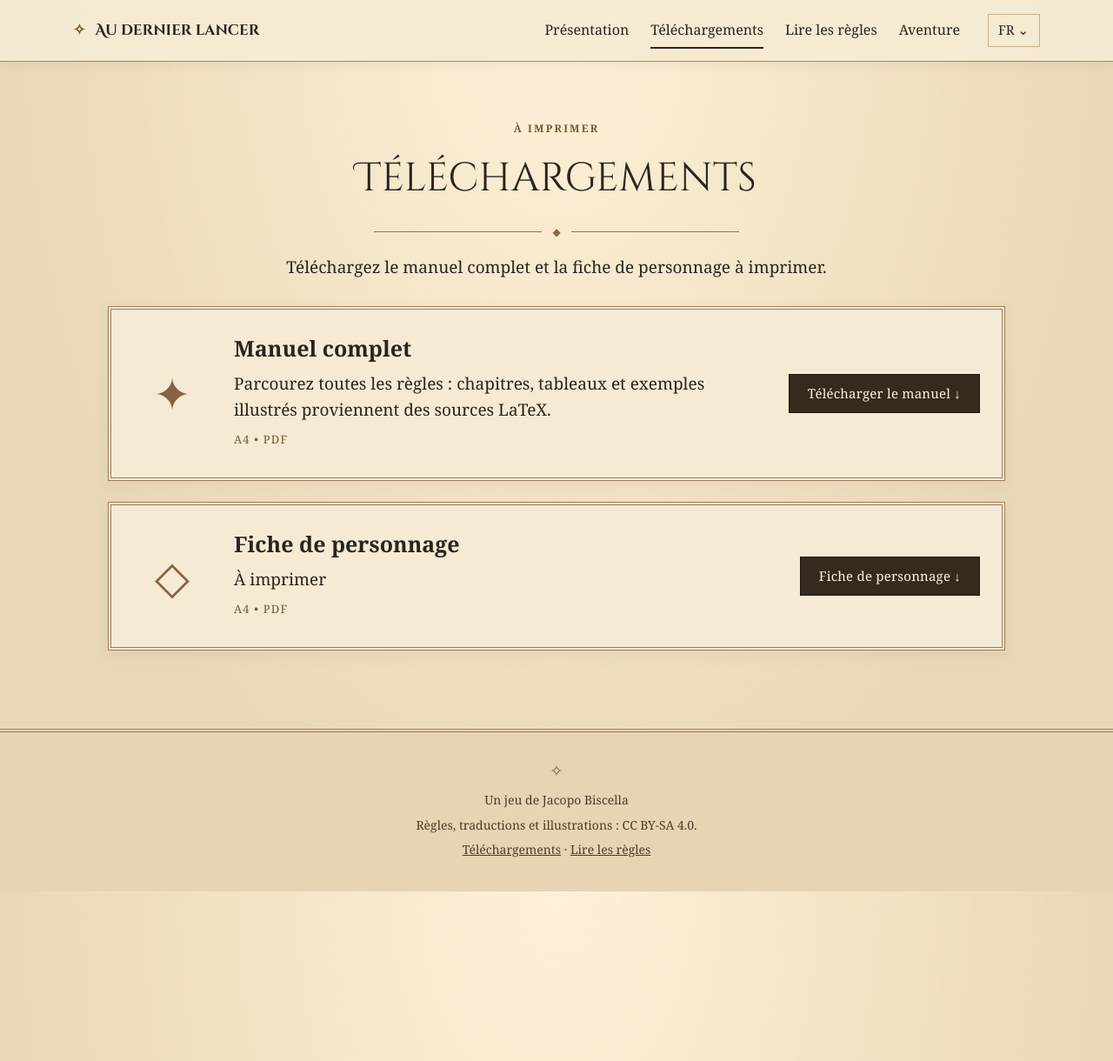
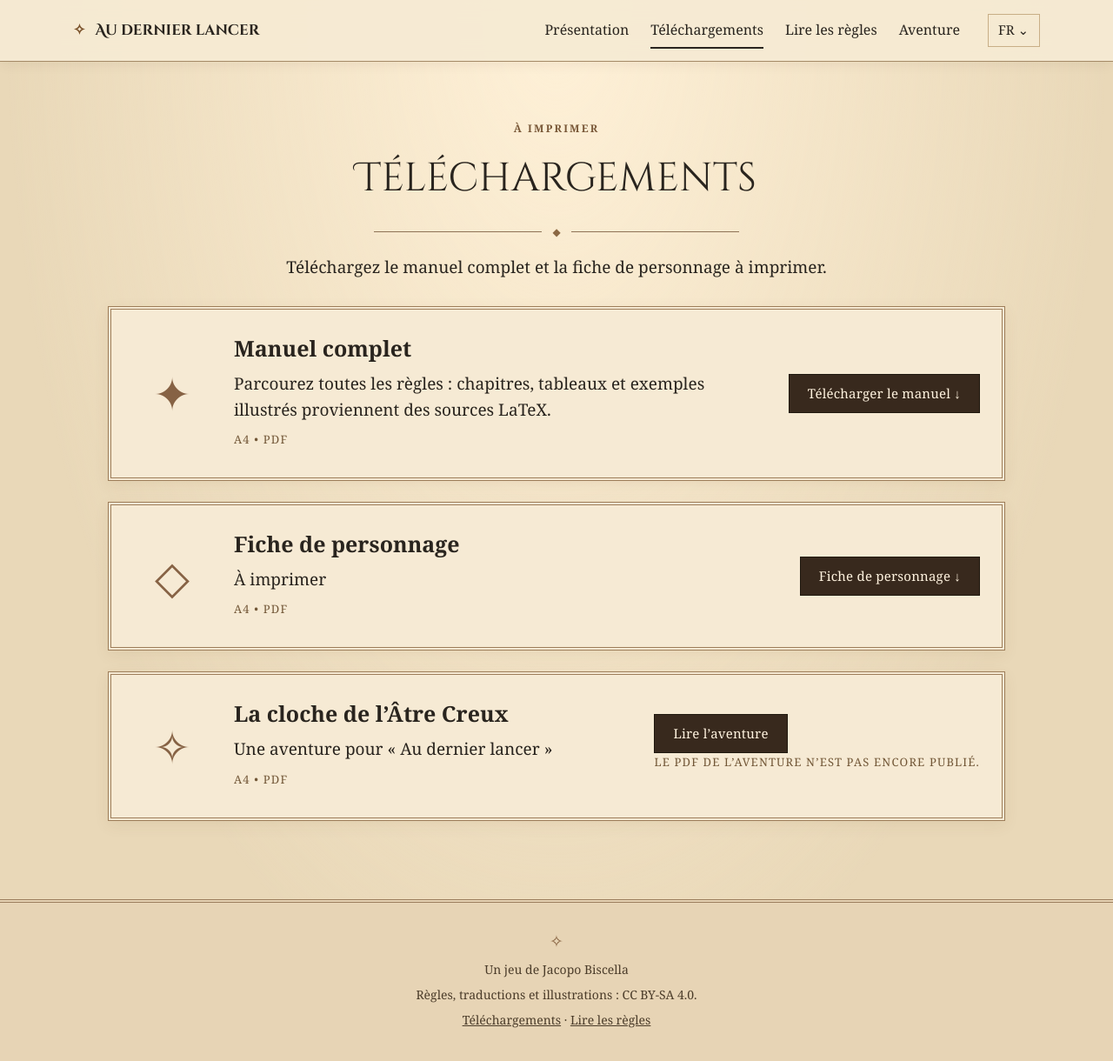
Before and after one commit to jbiscella/at-the-last-throw, a Jekyll site: the page built from docs/fr/downloads.html, in a window 1280 px wide and 1220 px high. Shown: the whole window at 87% size. Built offline with Jekyll 4.4.1, drawn with Linux system fonts in a browser that asks for light colours; some web fonts are replaced.

Commit message:
Add adventure to FR downloads without dead PDF links

```diff
--- a/docs/fr/downloads.html
+++ b/docs/fr/downloads.html
@@ -6,4 +6,10 @@ kind: download
 title: "Téléchargements · Au dernier lancer"
 permalink: /fr/downloads.html
 ---
-<main id="main"><div class="content-page"><div class="page-heading"><p class="overline">À imprimer</p><h1>Téléchargements</h1><div class="engraved-rule"><span>◆</span></div><p>Téléchargez le manuel complet et la fiche de personnage à imprimer.</p></div><div class="download-grid"><article class="download-card"><div class="download-icon" aria-hidden="true">✦</div><div><h2>Manuel complet</h2><p>Parcourez toutes les règles : chapitres, tableaux et exemples illustrés proviennent des sources LaTeX.</p><p class="file-meta">A4 • PDF</p></div><a class="ink-button" href="../downloads/rulebook-fr.pdf" download>Télécharger le manuel ↓</a></article><article class="download-card"><div class="download-icon" aria-hidden="true">◇</div><div><h2>Fiche de personnage</h2><p>À imprimer</p><p class="file-meta">A4 • PDF</p></div><a class="ink-button" href="../downloads/character-fr.pdf" download>Fiche de personnage ↓</a></article></div></div></main>
+<main id="main"><div class="content-page"><div class="page-heading"><p class="overline">À imprimer</p><h1>Téléchargements</h1><div class="engraved-rule"><span>◆</span></div><p>Téléchargez le manuel complet et la fiche de personnage à imprimer.</p></div><div class="download-grid"><article class="download-card"><div class="download-icon" aria-hidden="true">✦</div><div><h2>Manuel complet</h2><p>Parcourez toutes les règles : chapitres, tableaux et exemples illustrés proviennent des sources LaTeX.</p><p class="file-meta">A4 • PDF</p></div><a class="ink-button" href="../downloads/rulebook-fr.pdf" download>Télécharger le manuel ↓</a></article><article class="download-card"><div class="download-icon" aria-hidden="true">◇</div><div><h2>Fiche de personnage</h2><p>À imprimer</p><p class="file-meta">A4 • PDF</p></div><a class="ink-button" href="../downloads/character-fr.pdf" download>Fiche de personnage ↓</a></article>{% assign adventure_ui = site.data.hollow_hearth[page.lang] %}
+{% assign adventure_pdf = '/downloads/adventure-' | append: page.lang | append: '.pdf' %}
+{% assign published_pdf = site.static_files | where: 'path', adventure_pdf | first %}
+<article class="download-card" id="adventure-download"><div class="download-icon" aria-hidden="true">✧</div>
+<div><h2>{{ adventure_ui.title }}</h2><p>{{ adventure_ui.titleline }}</p><p class="file-meta">A4 • PDF</p></div>
+<div><a class="ink-button" href="adventure/index.html">{{ adventure_ui.read }}</a>
+{% if published_pdf %}<p><a class="subtle-link" href="{{ adventure_pdf | relative_url }}" download>{{ adventure_ui.download_pdf }}</a></p>{% else %}<p class="file-meta">{{ adventure_ui.pdf_pending }}</p>{% endif %}</div></article></div></div></main>
```
